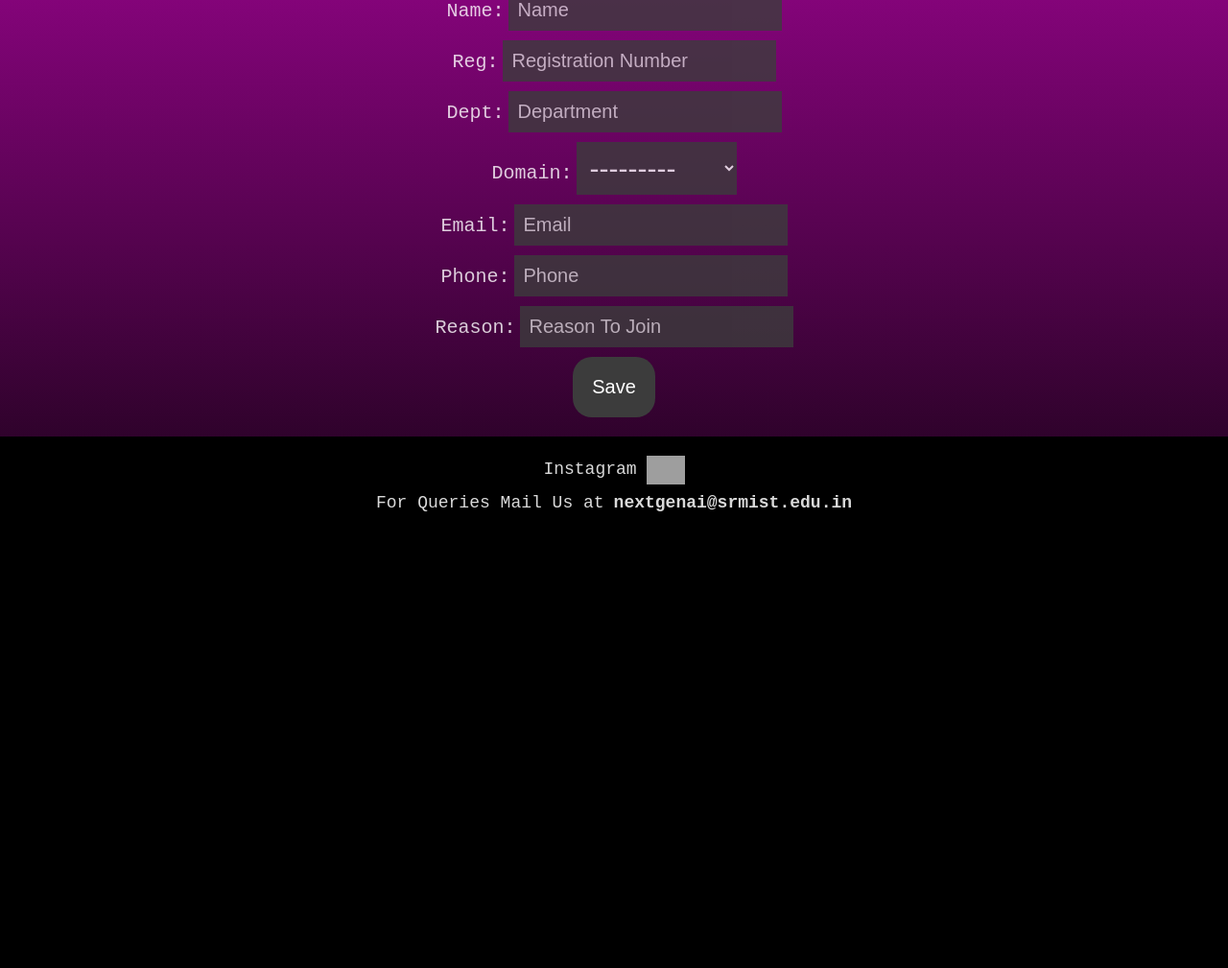
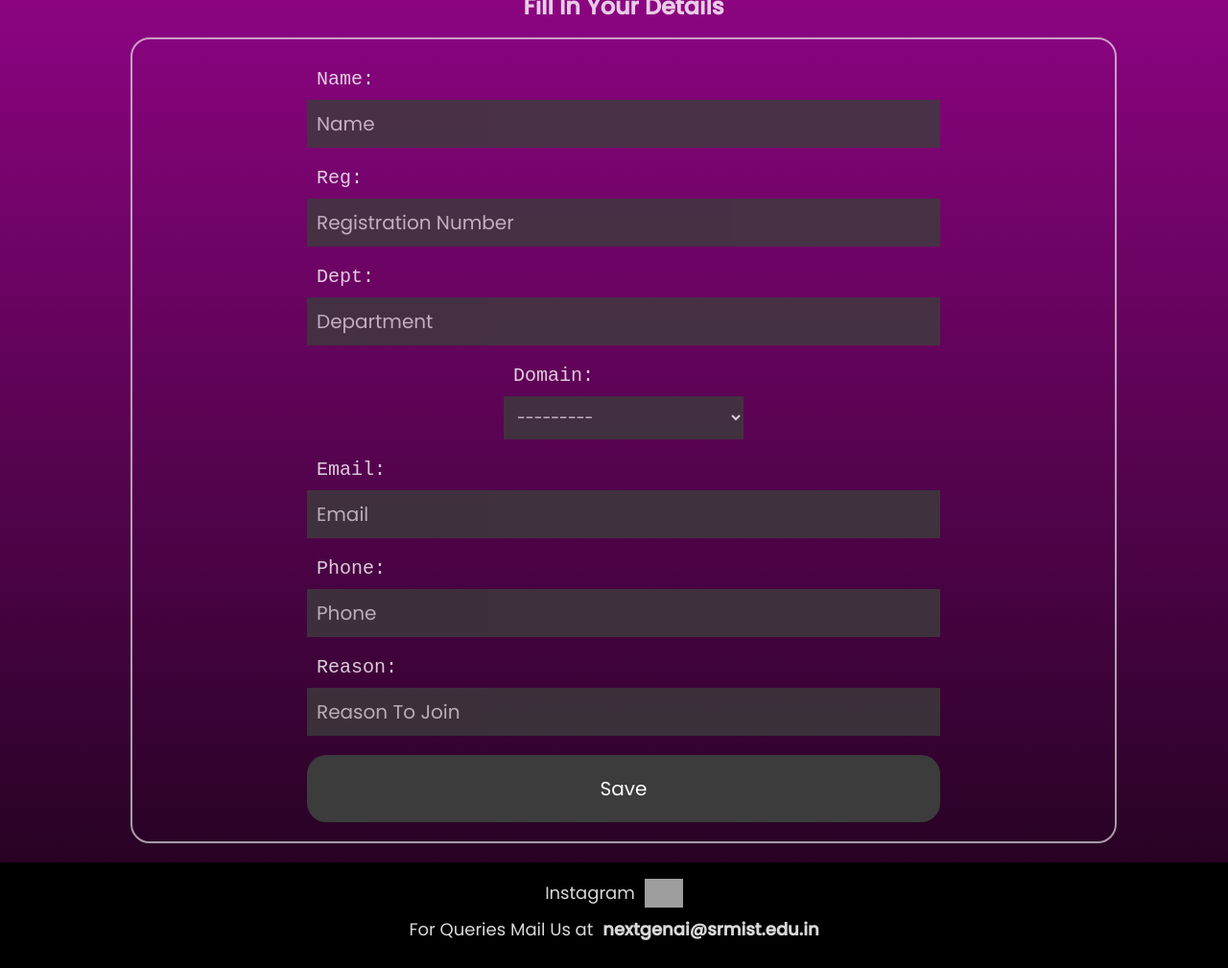
Before and after one commit to TartejBrothers/ngairecruitment, a Django app: page / in a window 1280 px wide. Shown: the part 111-1120 px from the top of the page at 96% size. Before the commit the page ends 644 px from the top, so only its background shows below. Run offline with Django 4.2, Linux system fonts and the light colour scheme; grey boxes are pictures that could not be loaded.

Commit message:
final styling

```diff
--- a/form/forms.py
+++ b/form/forms.py
@@ -11,54 +11,65 @@ class add_data(forms.ModelForm):
             "name": TextInput(
                 attrs={
                     "class": "form-control",
-                    "style": "max-width: 300px; background:#3C3C3C; margin-bottom:10px; border:none; font-size:20px;color: white; opacity:0.8; padding:10px",
+                    "style": "max-width: 600px; min-width:50vw; background:#3C3C3C; margin-bottom:10px; border:none; font-size:20px;color: white; opacity:0.8; padding:10px",
                     "placeholder": "Name",
                 }
             ),
             "domain": forms.Select(
                 attrs={
                     "class": "form-control",
-                    "style": "max-width: 300px; background:#3C3C3C; margin-bottom:10px; border:none; font-size:30px;color: white; opacity:0.8; padding:10px",
+                    "style": "max-width: 250px; background:#3C3C3C; margin-bottom:10px; border:none; font-size:16px;color: white; opacity:0.8; padding:10px",
                     "placeholder": "Registration Number",
                 },
                 choices=(
                     ("Robotics", "Robotics"),
                     ("Creatives", "Creatives"),
                     ("Content", "Content"),
+                    ("Management", "Management"),
+                    ("Public Relations", "Public Relations"),
+                    ("Computer Vision", "Computer Vision"),
+                    ("Natural Language Processing", "Natural Language Processing"),
+                    (
+                        "Machine Learing & Deep Learning",
+                        "Machine Learing & Deep Learning",
+                    ),
+                    ("Cyber Security", "Cyber Security"),
+                    ("Web & App Development", "Web & App Development"),
+                    ("AR/VR", "AR/VR"),
                 ),
             ),
             "reg": TextInput(
                 attrs={
                     "class": "form-control",
-                    "style": "max-width: 300px; background:#3C3C3C; margin-bottom:10px; border:none; font-size:20px;color: white; opacity:0.8; padding:10px",
+                    "style": "max-width: 600px; min-width:50vw; background:#3C3C3C; margin-bottom:10px; border:none; font-size:20px;color: white; opacity:0.8; padding:10px",
                     "placeholder": "Registration Number",
                 }
             ),
             "dept": TextInput(
                 attrs={
                     "class": "form-control",
-                    "style": "max-width: 300px; background:#3C3C3C; margin-bottom:10px; border:none; font-size:20px;color: white; opacity:0.8; padding:10px",
+                    "style": "max-width: 600px; min-width:50vw; background:#3C3C3C; margin-bottom:10px; border:none; font-size:20px;color: white; opacity:0.8; padding:10px",
                     "placeholder": "Department",
                 }
             ),
             "email": EmailInput(
                 attrs={
                     "class": "form-control",
-                    "style": "max-width: 300px; background:#3C3C3C; margin-bottom:10px; border:none; font-size:20px;color: white; opacity:0.8; padding:10px",
+                    "style": "max-width: 600px; min-width:50vw; background:#3C3C3C; margin-bottom:10px; border:none; font-size:20px;color: white; opacity:0.8; padding:10px",
                     "placeholder": "Email",
                 }
             ),
             "phone": NumberInput(
                 attrs={
                     "class": "form-control",
-                    "style": "max-width: 300px; background:#3C3C3C; margin-bottom:10px; border:none; font-size:20px;color: white; opacity:0.8; padding:10px",
+                    "style": "max-width: 600px; min-width:50vw; background:#3C3C3C; margin-bottom:10px; border:none; font-size:20px;color: white; opacity:0.8; padding:10px",
                     "placeholder": "Phone",
                 }
             ),
             "reason": TextInput(
                 attrs={
                     "class": "form-control",
-                    "style": "max-width: 300px; background:#3C3C3C; margin-bottom:10px; border:none; font-size:20px;color: white; opacity:0.8; padding:10px",
+                    "style": "max-width: 600px; min-width:50vw; background:#3C3C3C; margin-bottom:10px; border:none; font-size:20px;color: white; opacity:0.8; padding:10px",
                     "placeholder": "Reason To Join",
                 }
             ),
--- a/form/models.py
+++ b/form/models.py
@@ -1,13 +1,25 @@
 from django.db import models
 
-domains = (("Robotics", "Robotics"), ("Creatives", "Creatives"), ("Content", "Content"))
+domains = (
+    ("Robotics", "Robotics"),
+    ("Creatives", "Creatives"),
+    ("Content", "Content"),
+    ("Management", "Management"),
+    ("Public Relations", "Public Relations"),
+    ("Computer Vision", "Computer Vision"),
+    ("Natural Language Processing", "Natural Language Processing"),
+    ("Machine Learing & Deep Learning", "Machine Learing & Deep Learning"),
+    ("Cyber Security", "Cyber Security"),
+    ("Web & App Development", "Web & App Development"),
+    ("AR/VR", "AR/VR"),
+)
 
 
 class Values(models.Model):
     name = models.TextField()
     reg = models.TextField()
     dept = models.TextField()
-    domain = models.CharField(max_length=20, choices=domains)
+    domain = models.CharField(max_length=40, choices=domains)
     email = models.TextField()
     phone = models.TextField()
     reason = models.TextField()
--- a/templates/index.html
+++ b/templates/index.html
@@ -5,15 +5,21 @@
     <meta charset="UTF-8" />
     <meta name="viewport" content="width=device-width, initial-scale=1.0" />
     <title>NGAI Recruitment</title>
+    <link rel="preconnect" href="https://fonts.googleapis.com" />
+    <link rel="preconnect" href="https://fonts.gstatic.com" crossorigin />
+    <link
+      href="https://fonts.googleapis.com/css2?family=Poppins:wght@100;200;300;400;500&display=swap"
+      rel="stylesheet"
+    />
     <link rel="icon" type=“image/png”
     href="https://drive.google.com/uc?export=view&id=1ADuqSzTd56MTFwgSx8OW61tL-Y0HN3-9"
     />
-    <link rel="stylesheet" type="text/css" href="{% static 'zoho.css' %}" />
   </head>
   <style>
     * {
       margin: 0;
       padding: 0;
+      font-family: "Poppins", sans-serif;
     }
     html {
       background-color: black;
@@ -23,10 +29,17 @@
       display: flex;
       justify-content: center;
       padding: 20px 0px 20px 0;
+      border: 2px solid rgba(255, 255, 255, 0.6);
+      border-radius: 20px;
+      width: 80%;
     }
 
     .forms label {
       font-size: 20px;
+      display: flex;
+      padding: 10px;
+      justify-content: left;
+      width: 100%;
       color: white;
       opacity: 0.8;
       font-family: "Courier New", Courier, monospace;
@@ -43,6 +56,8 @@
       font-size: 20px;
       border-radius: 20px;
       color: white;
+      margin: 10px 0 0 0;
+      width: 100%;
     }
     ::placeholder {
       color: white;
@@ -115,11 +130,28 @@
       gap: 10px;
       margin-bottom: 10px;
     }
+    .body h1 {
+      font-size: 24px;
+      opacity: 0.8;
+      color: #ffffff;
+      margin: 0 0 15px 0;
+    }
+    .body {
+      flex-direction: column;
+
+      text-align: center;
+      width: 100%;
+      display: flex;
+      justify-content: center;
+      align-items: center;
+      margin: 20px 10px 20px 10px;
+    }
     .socials img {
       height: 30px;
       margin-bottom: -8px;
     }
-
+    @media screen and (min-width: 801px) {
+    }
     @media screen and (max-width: 800px) {
       #mail {
         flex-direction: column;
@@ -138,11 +170,14 @@
           alt="logo"
         /><a href="#footer"><button>Contact Us</button></a>
       </div>
-      <div class="forms">
-        <form method="POST">
-          {% csrf_token %} {{form.as_p}}
-          <input type="submit" value="Save" id="savebutton" />
-        </form>
+      <div class="body">
+        <h1>Fill In Your Details</h1>
+        <div class="forms">
+          <form method="POST">
+            {% csrf_token %} {{form.as_p}}
+            <input type="submit" value="Save" id="savebutton" />
+          </form>
+        </div>
       </div>
     </div>
     <div
```
